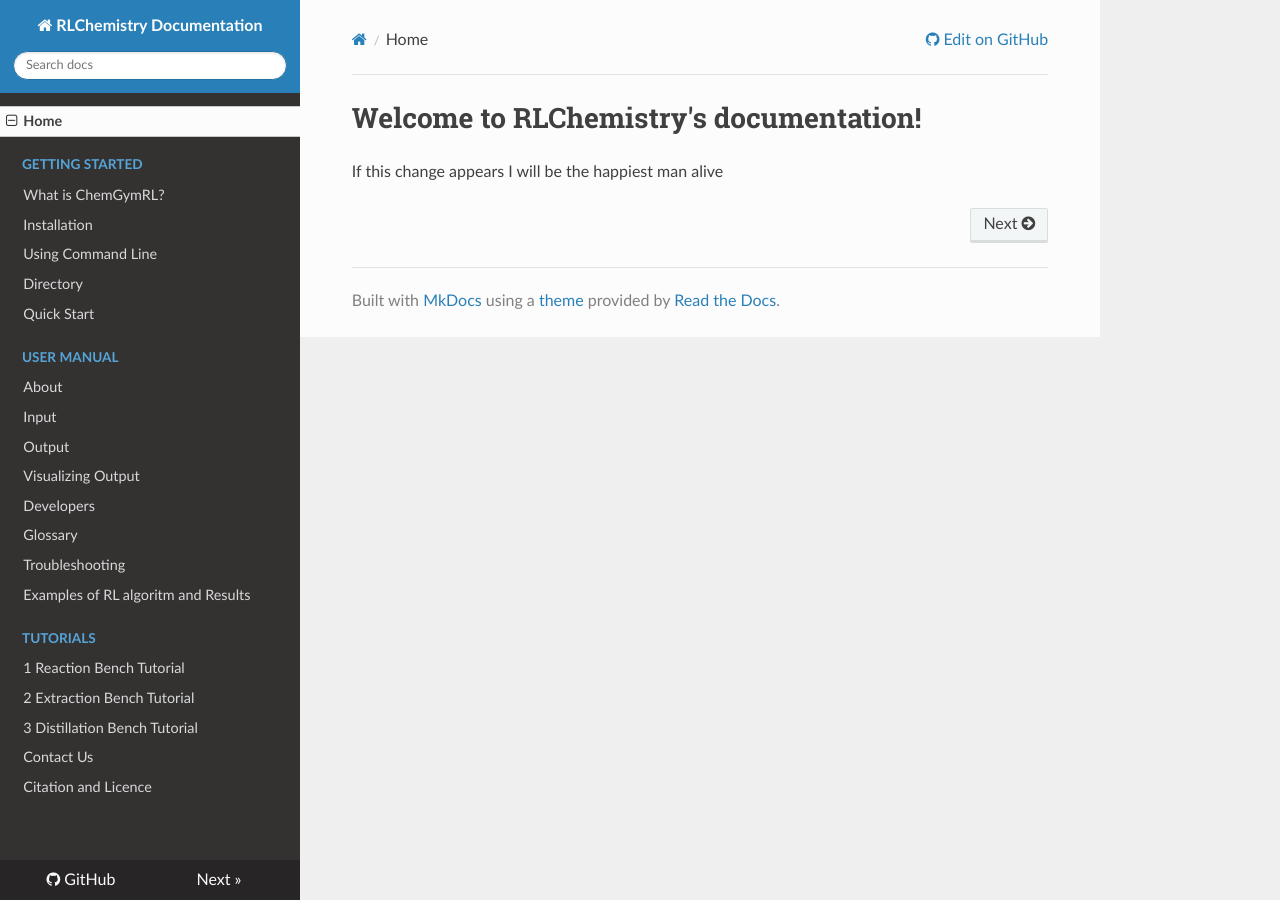
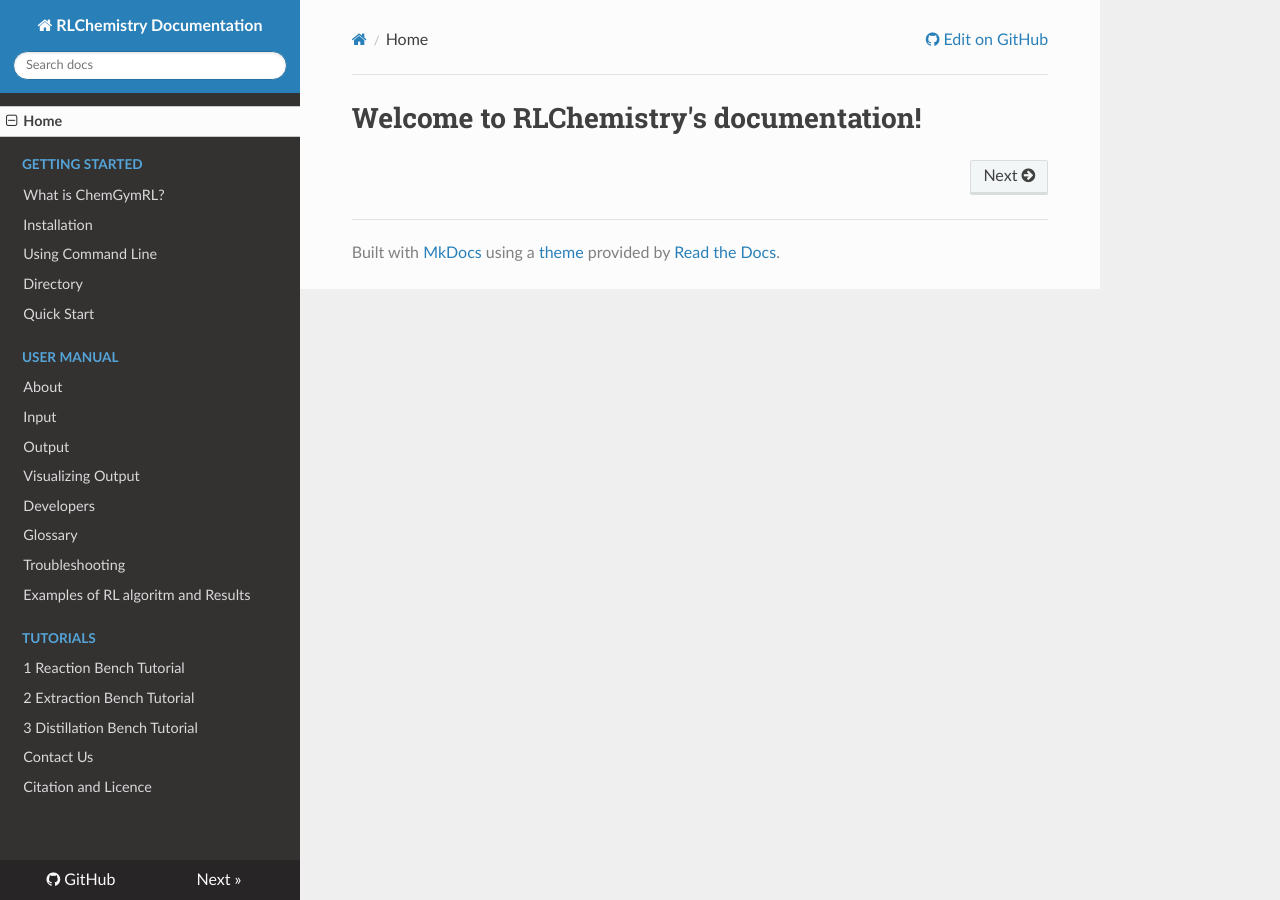
Before and after one commit to chemgymrl/ChemGymRL, an MkDocs documentation site: the page built from docs/index.md, in a window 1280 px wide. Built offline with MkDocs 1.6.1, drawn with Linux system fonts in a browser that asks for light colours; nearby versions of some CDN libraries.

```diff
--- a/docs/index.md
+++ b/docs/index.md
@@ -1,4 +1,2 @@
 Welcome to RLChemistry's documentation!
 =======================================
-
-If this change appears I will be the happiest man alive
```
Also changed, not shown: site/index.html, site/search/search_index.json, 1 other file.
